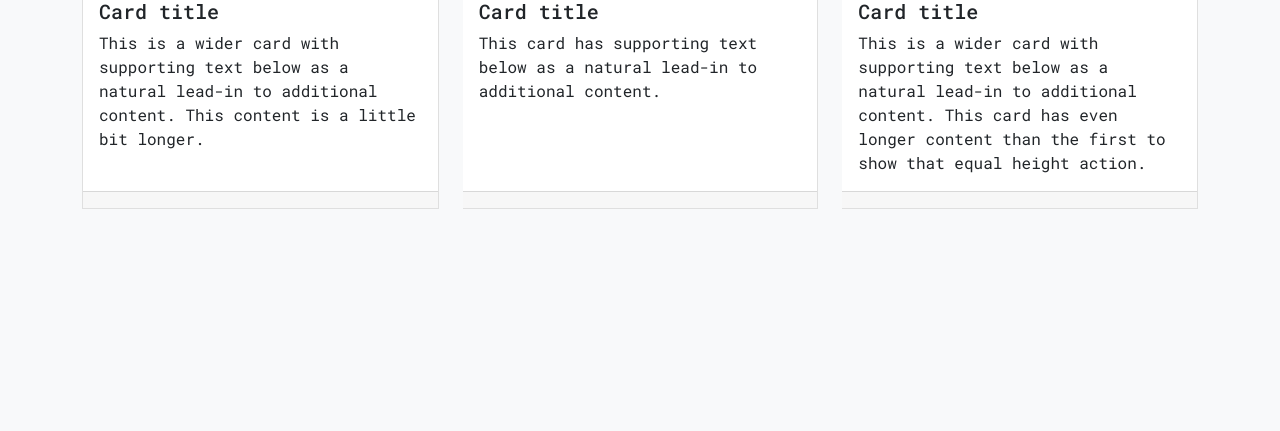
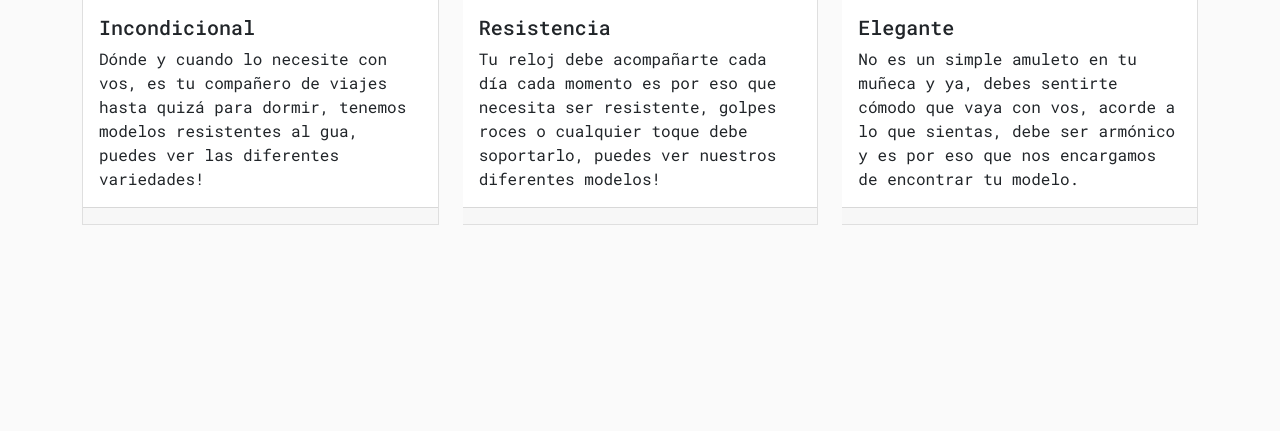
Before and after one commit to pablo-university/P2-obligatorio, a PHP site: page /client/index.php in a window 1280 px wide. Shown: the part 2873-3304 px from the top of the page. Run offline with PHP 8.4, Linux system fonts and the light colour scheme; data comes from the database, SQL or seed files in the repository; some libraries are stand-ins or nearby versions.

Commit message:
site client responsive

```diff
--- /dev/null
+++ b/assets/scss/_shop-aside.scss
@@ -0,0 +1,6 @@
+/* afecta el aside del shop, cuando es grande muestra el aside */
+@media screen and (min-width: 557px) {
+    .container-client #collapse-aside {
+      display: block;
+    }
+  }
--- a/assets/scss/index.scss
+++ b/assets/scss/index.scss
@@ -39,3 +39,4 @@ img {
 @include meta.load-css("hamburgers.min");
 @include meta.load-css("reset");
 @include meta.load-css("hover-shadow");
+@include meta.load-css("shop-aside");
--- a/client/components/index_sections.php
+++ b/client/components/index_sections.php
@@ -29,7 +29,7 @@
             </div>
             <!-- texto con boton -->
             <div class='flex-row m-auto'>
-                <div class='w-75'>
+                <div class='w-75 py-4'>
                     <figure>
                         <blockquote class="blockquote">
                             <h2>El tiempo es un amigo</h2>
@@ -48,7 +48,7 @@
 </section>
 
 <!-- Nuestra filosofia -->
-<section class="bg-dark text-white-50">
+<section class="bg-dark text-white">
     <div class='container py-5 text-center'>
         <div class='p-5'></div>
         <h3>Nuestra filosofía</h3>
@@ -77,8 +77,8 @@
         <div class="card">
             <img src="<?php echo LOCAL_HOST; ?>assets/img/client-card-1.jpg" class="card-img-top" alt="...">
             <div class="card-body">
-                <h5 class="card-title">Card title</h5>
-                <p class="card-text">This is a wider card with supporting text below as a natural lead-in to additional content. This content is a little bit longer.</p>
+                <h5 class="card-title">Incondicional</h5>
+                <p class="card-text">Dónde y cuando lo necesite con vos, es tu compañero de viajes hasta quizá para dormir, tenemos modelos resistentes al gua, puedes ver las diferentes variedades!</p>
             </div>
             <div class="card-footer">
                 <small class="text-muted"></small>
@@ -87,8 +87,8 @@
         <div class="card">
             <img src="<?php echo LOCAL_HOST; ?>assets/img/client-card-2.jpg" class="card-img-top" alt="...">
             <div class="card-body">
-                <h5 class="card-title">Card title</h5>
-                <p class="card-text">This card has supporting text below as a natural lead-in to additional content.</p>
+                <h5 class="card-title">Resistencia</h5>
+                <p class="card-text">Tu reloj debe acompañarte cada día cada momento es por eso que necesita ser resistente, golpes roces o cualquier toque debe soportarlo, puedes ver nuestros diferentes modelos!</p>
             </div>
             <div class="card-footer">
                 <small class="text-muted"></small>
@@ -97,8 +97,8 @@
         <div class="card">
             <img src="<?php echo LOCAL_HOST; ?>assets/img/client-card-3.jpg" class="card-img-top" alt="...">
             <div class="card-body">
-                <h5 class="card-title">Card title</h5>
-                <p class="card-text">This is a wider card with supporting text below as a natural lead-in to additional content. This card has even longer content than the first to show that equal height action.</p>
+                <h5 class="card-title">Elegante</h5>
+                <p class="card-text">No es un simple amuleto en tu muñeca y ya, debes sentirte cómodo que vaya con vos, acorde a lo que sientas, debe ser armónico y es por eso que nos encargamos de encontrar tu modelo.</p>
             </div>
             <div class="card-footer">
                 <small class="text-muted"></small>
--- a/client/components/product_card.php
+++ b/client/components/product_card.php
@@ -12,7 +12,7 @@
 
     <!-- CARD -->
     <div class='col'>
-        <div class="card card--product" style="max-width: 18rem;">
+        <div class="card card--product m-auto" style="max-width: 18rem;">
             <a href="<?php echo (!empty($content['_id']) ? "./product.php?_id=$content[_id]" : 'no encontre id'); ?>">
                 <img src="<?php echo LOCAL_HOST .'/assets/img/products/'. $content['img']; ?>" class="card-img" alt="...">
             </a>
--- a/client/components/product_in_sale.php
+++ b/client/components/product_in_sale.php
@@ -6,7 +6,7 @@
 
     <h3>Linea en sale</h3>
 
-    <div class="row row-cols-lg-4 justify-content-evenly my-5">
+    <div class="row row-cols-lg-4 justify-content-evenly my-5 gy-3">
 
         <?php
         // creo mi query
--- a/client/components/product_rand.php
+++ b/client/components/product_rand.php
@@ -27,7 +27,7 @@ $res = $conn->query($query);
 <section class='container py-5'>
     <h3>Otros productos</h3>
 
-    <div class="row row-cols-lg-4 justify-content-evenly my-5"">
+    <div class="row row-cols-lg-4 justify-content-evenly my-5 gy-3">
     <?php
     // si la consulta no es vacia la recorro
     if ($res->num_rows < 1) {
```
Also changed, not shown: client/components/shop_aside.php (+10 -4 lines), utils/constants.php (+9 -8 lines), assets/index.css, 1 other file.
